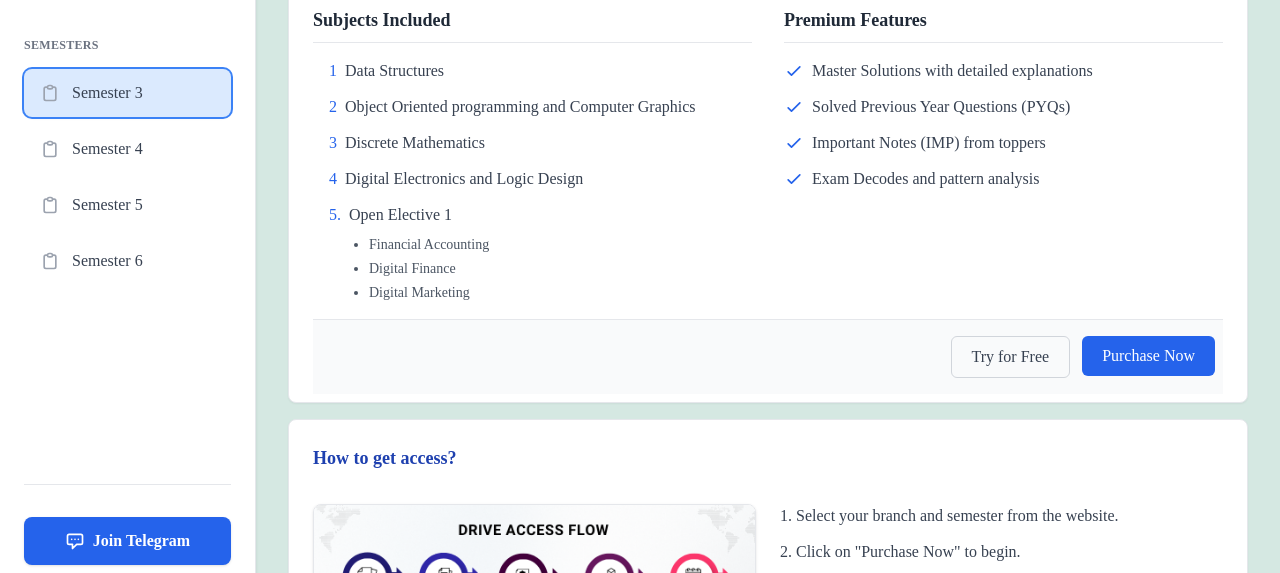
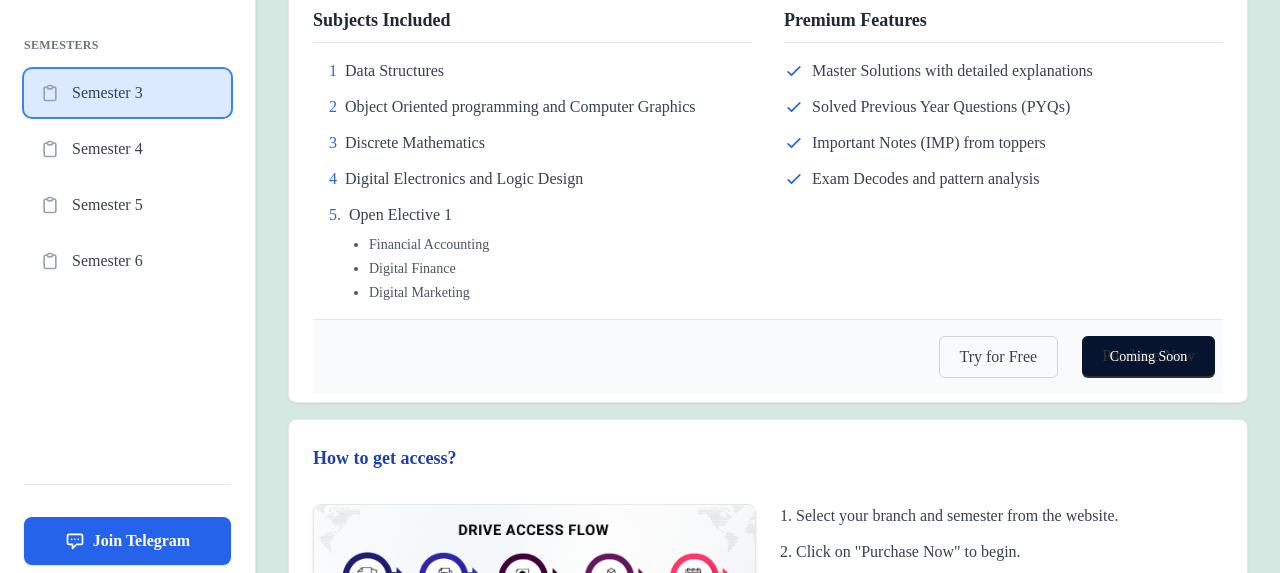
Before and after one commit to VishalGhuge111/sppu-engineers, a plain HTML site: page branches/comp/index.html in a window 1280 px wide. Shown: the part 203-776 px from the top of the page. Drawn offline with nearby package versions, Linux system fonts and the light colour scheme; a web font is replaced by a local one.

Commit message:
Update button

```diff
--- a/branches/comp/index.html
+++ b/branches/comp/index.html
@@ -216,10 +216,19 @@
                             </button>
                             </a>
                             <a href="https://payments.cashfree.com/forms/sppuengineers" target="_blank" rel="noopener">
-                            <button class="px-5 py-2 bg-blue-600 text-white rounded-md font-medium hover:bg-blue-700 transition-colors duration-150 focus:outline-none focus:ring-2 focus:ring-offset-2 focus:ring-blue-500">
+                            <div class="relative inline-block">
+                            <!-- Actual Button -->
+                            <a href="https://payments.cashfree.com/forms/sppuengineers" target="_blank" rel="noopener">
+                                <button class="px-5 py-2 bg-blue-600 text-white rounded-md font-medium hover:bg-blue-700 transition-colors duration-150 focus:outline-none focus:ring-2 focus:ring-offset-2 focus:ring-blue-500" disabled>
                                 Purchase Now
-                            </button>
+                                </button>
                             </a>
+
+                            <!-- Black Overlay with Message -->
+                            <div class="absolute inset-0 bg-black bg-opacity-80 flex items-center justify-center rounded-md cursor-not-allowed">
+                                <span class="text-white text-sm font-medium">Coming Soon</span>
+                            </div>
+                            </div>
                         </div>
                     </div>
                 </div>
@@ -447,11 +456,19 @@
                                 Try for Free
                             </button>
                             </a>
+                            <div class="relative inline-block">
+                            <!-- Actual Button -->
                             <a href="https://payments.cashfree.com/forms/sppuengineers" target="_blank" rel="noopener">
-                            <button class="px-5 py-2 bg-blue-600 text-white rounded-md font-medium hover:bg-blue-700 transition-colors duration-150 focus:outline-none focus:ring-2 focus:ring-offset-2 focus:ring-blue-500">
+                                <button class="px-5 py-2 bg-blue-600 text-white rounded-md font-medium hover:bg-blue-700 transition-colors duration-150 focus:outline-none focus:ring-2 focus:ring-offset-2 focus:ring-blue-500" disabled>
                                 Purchase Now
-                            </button>
+                                </button>
                             </a>
+
+                            <!-- Black Overlay with Message -->
+                            <div class="absolute inset-0 bg-black bg-opacity-80 flex items-center justify-center rounded-md cursor-not-allowed">
+                                <span class="text-white text-sm font-medium">Coming Soon</span>
+                            </div>
+                            </div>
                         </div>
                     </div>
                 </div>
```
Also changed, not shown: branches/IT/index.html (+20 -4 lines), branches/aids/index.html (+20 -4 lines), branches/fe/index.html (+20 -4 lines).
